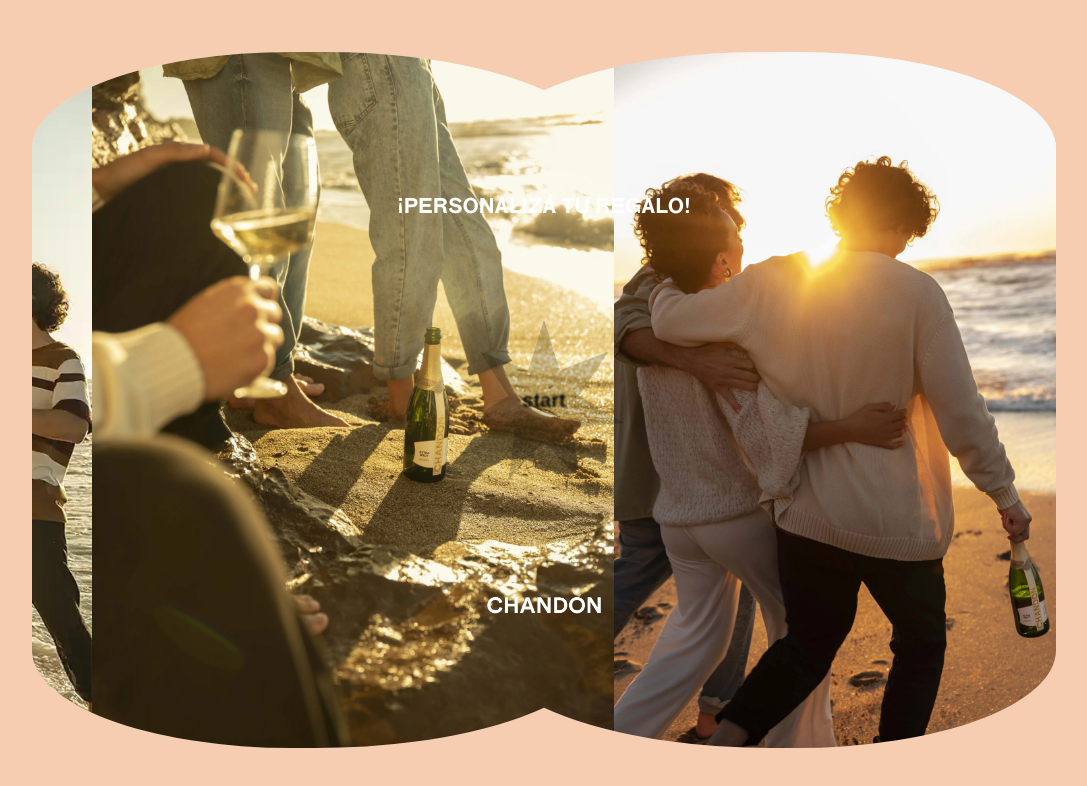
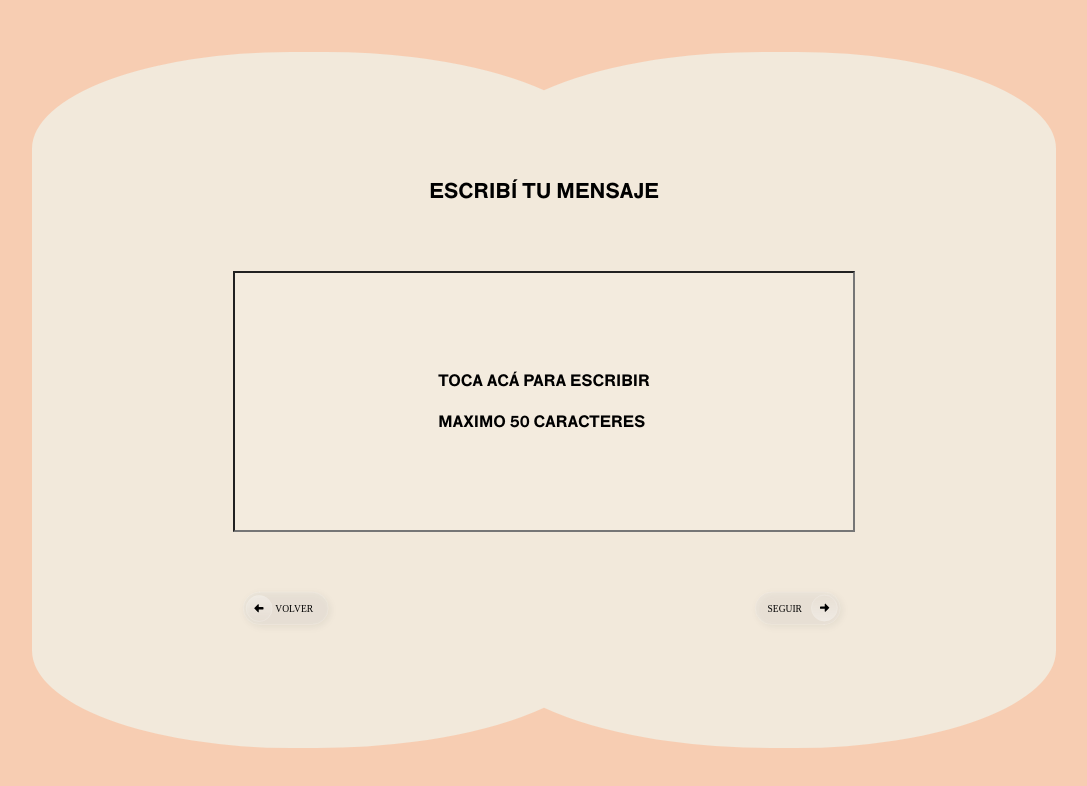
Before and after one commit to MatiLedesma/Chandon, a React (Create React App) app: page / in a window 1280 px wide. Shown: the top 786 px of the page, without its empty margins (96-1183 px from the left). Built offline with nearby package versions, Linux system fonts and the light colour scheme.

Commit message:
msj style

```diff
--- a/src/App.css
+++ b/src/App.css
@@ -223,6 +223,13 @@ input[type="radio"]:checked::before{
 }
 
 
+input[type="text"]{
+  padding-bottom: 7vh;
+  width: 60%;
+  background-color: rgba(255, 255, 255, 0.069);
+}
+
+
 .shape{
   width: 86%;
   filter: drop-shadow(0.3vh 0.3vh 0.5vh rgba(0, 0, 0, 0.11));
--- a/src/App.tsx
+++ b/src/App.tsx
@@ -6,7 +6,6 @@ import Msj from '../src/components/msj'
 import Color from '../src/components/color'
 import Start from '../src/components/start'
 import End from '../src/components/end'
-import img19 from "./img/16.webp";
 import ImgSlider from './config/ImgSlider';
 
 function App() {
@@ -19,7 +18,7 @@ function App() {
           </defs>
         </svg>
         <div className="clipped">
-          <Start />
+          <Msj />
         </div>
       </div>
     </div>
--- a/src/components/msj.tsx
+++ b/src/components/msj.tsx
@@ -1,7 +1,23 @@
 import React from 'react'
 
 export default function msj() {
+
   return (
-    <div>msj</div>
-  )
-}
+    <div className="main-container">
+       <h1>ESCRIBÍ TU MENSAJE</h1>
+         <div className="inside-container" style={{height:'40vh', margin: '3vh'}}>
+            <div style={{position: 'absolute'}}>
+              <h4>Toca acá para escribir</h4>
+              <h4> Maximo 50 caracteres</h4>
+            </div>
+            <input type="text" name="" id=""  style={{height: '25vh'}}/>
+         </div>
+         <div className='btn-container'>
+             <button className='btn-back' >
+             </button>
+             <button className='btn-next' >
+             </button>
+         </div>
+     </div>
+   );
+ }
```
